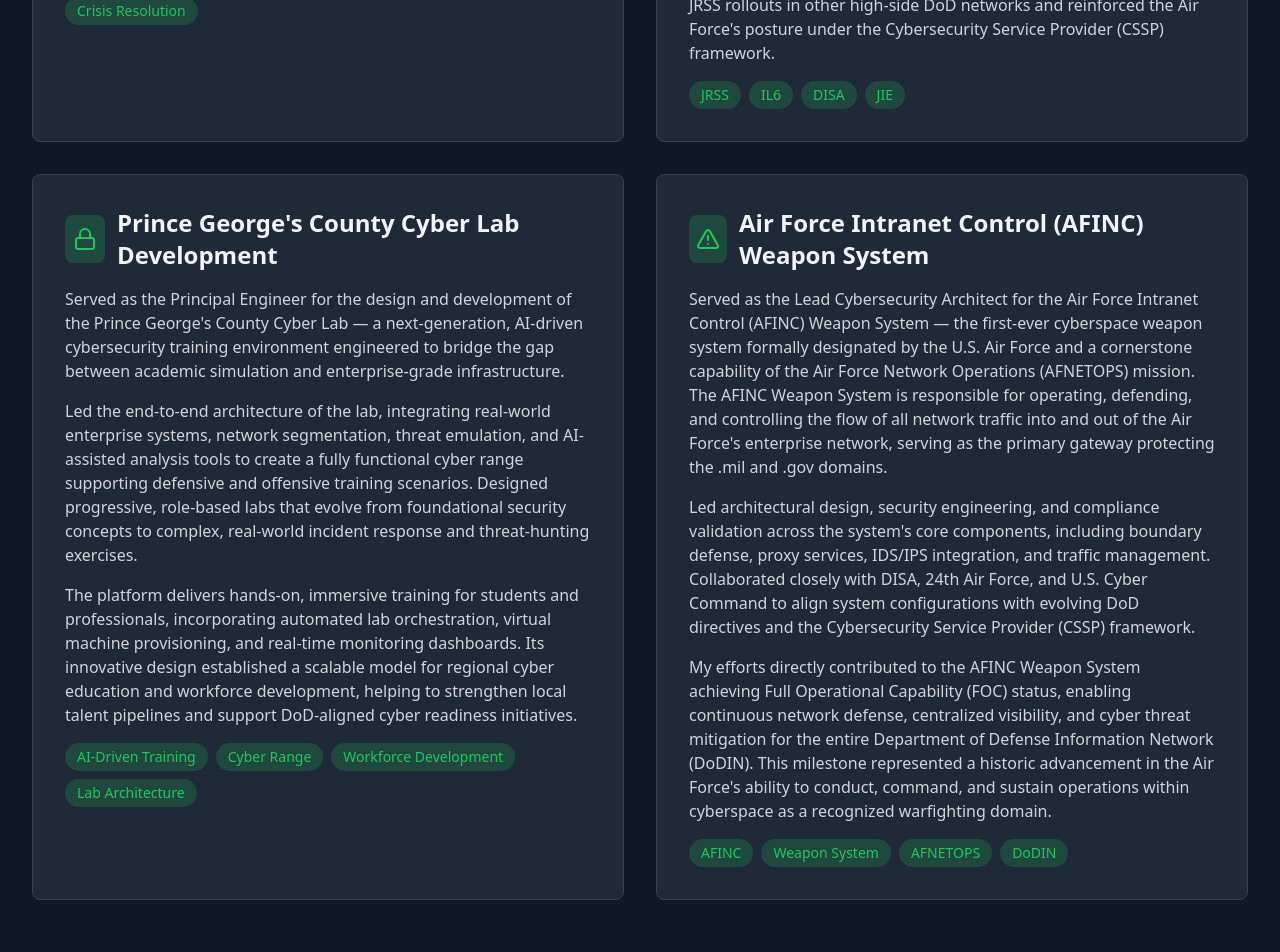
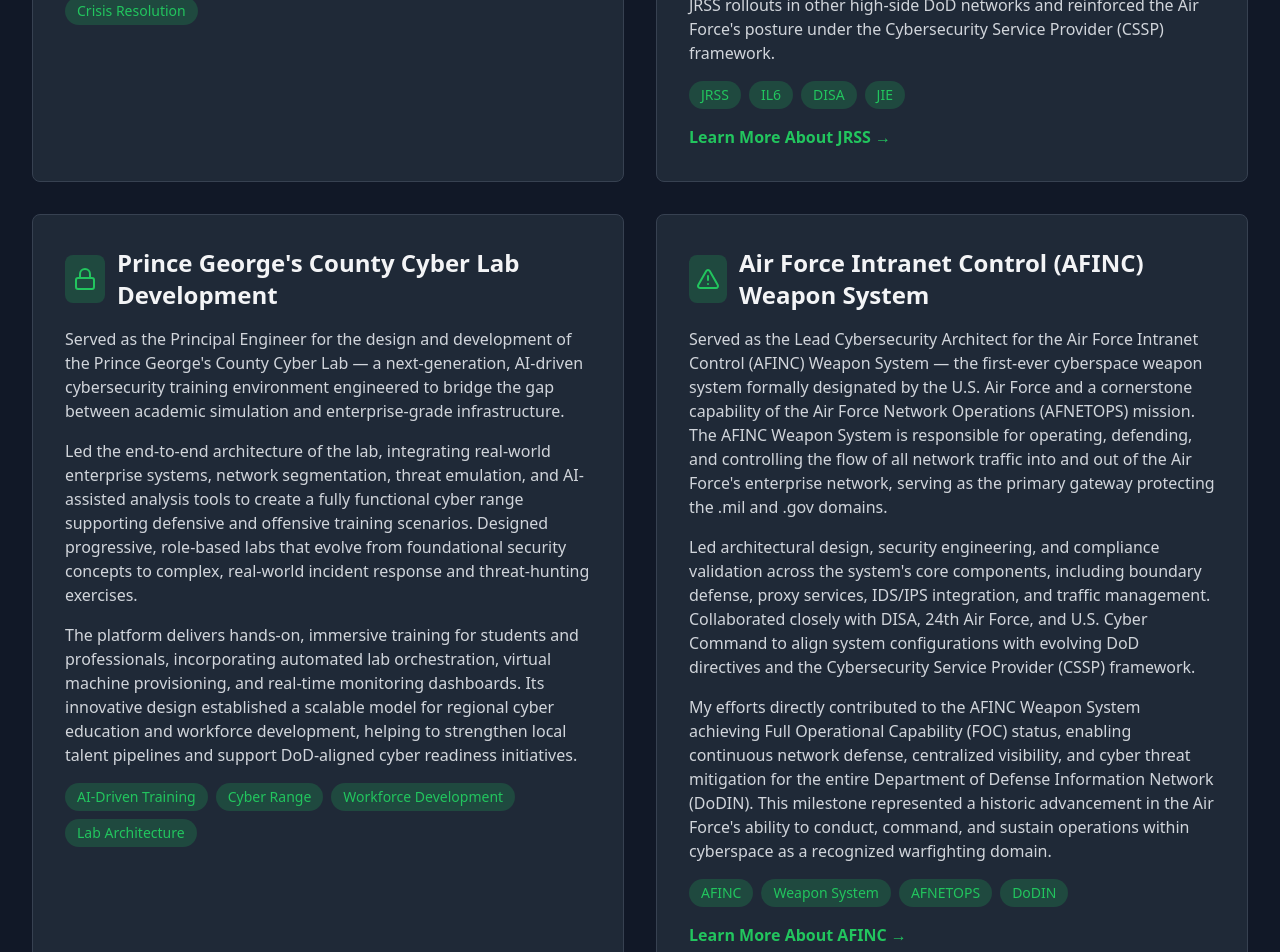
Before and after one commit to ebarlowjr2/cyber-engineer, a React (Vite) app: page /portfolio in a window 1280 px wide. Shown: the part 2280-3232 px from the top of the page. Built offline with nearby package versions, Linux system fonts and the light colour scheme.

Commit message:
Add project links to Portfolio page for JRSS and AFINC projects
Co-Authored-By: Eddie Barlow Jr <eddiebarlowjr@gmail.com>

```diff
--- a/src/pages/Portfolio.tsx
+++ b/src/pages/Portfolio.tsx
@@ -169,12 +169,15 @@ export default function Portfolio() {
               <p className="text-gray-300 mb-4">
                 The successful IL6 JRSS deployment significantly enhanced visibility, threat correlation, and real-time response capabilities across Air Force Cyber Command. The implementation set the model for subsequent JRSS rollouts in other high-side DoD networks and reinforced the Air Force's posture under the Cybersecurity Service Provider (CSSP) framework.
               </p>
-              <div className="flex flex-wrap gap-2">
+              <div className="flex flex-wrap gap-2 mb-4">
                 <span className="px-3 py-1 bg-green-500/20 text-green-500 rounded-full text-sm">JRSS</span>
                 <span className="px-3 py-1 bg-green-500/20 text-green-500 rounded-full text-sm">IL6</span>
                 <span className="px-3 py-1 bg-green-500/20 text-green-500 rounded-full text-sm">DISA</span>
                 <span className="px-3 py-1 bg-green-500/20 text-green-500 rounded-full text-sm">JIE</span>
               </div>
+              <a href="https://disa.mil/-/media/Files/DISA/News/Events/Symposium/2---Griffin_JRSS-PANEL_approved_FINAL.pdf" target="_blank" rel="noopener noreferrer" className="text-green-500 hover:text-green-400 transition-colors font-semibold">
+                Learn More About JRSS →
+              </a>
             </div>
 
             {/* Project 3: Prince George's County Cyber Lab */}
@@ -219,12 +222,15 @@ export default function Portfolio() {
               <p className="text-gray-300 mb-4">
                 My efforts directly contributed to the AFINC Weapon System achieving Full Operational Capability (FOC) status, enabling continuous network defense, centralized visibility, and cyber threat mitigation for the entire Department of Defense Information Network (DoDIN). This milestone represented a historic advancement in the Air Force's ability to conduct, command, and sustain operations within cyberspace as a recognized warfighting domain.
               </p>
-              <div className="flex flex-wrap gap-2">
+              <div className="flex flex-wrap gap-2 mb-4">
                 <span className="px-3 py-1 bg-green-500/20 text-green-500 rounded-full text-sm">AFINC</span>
                 <span className="px-3 py-1 bg-green-500/20 text-green-500 rounded-full text-sm">Weapon System</span>
                 <span className="px-3 py-1 bg-green-500/20 text-green-500 rounded-full text-sm">AFNETOPS</span>
                 <span className="px-3 py-1 bg-green-500/20 text-green-500 rounded-full text-sm">DoDIN</span>
               </div>
+              <a href="https://www.hanscom.af.mil/News/Article-Display/Article/846805/first-cyberspace-weapon-system-attains-full-operational-capability-status/" target="_blank" rel="noopener noreferrer" className="text-green-500 hover:text-green-400 transition-colors font-semibold">
+                Learn More About AFINC →
+              </a>
             </div>
           </div>
         </div>
```
